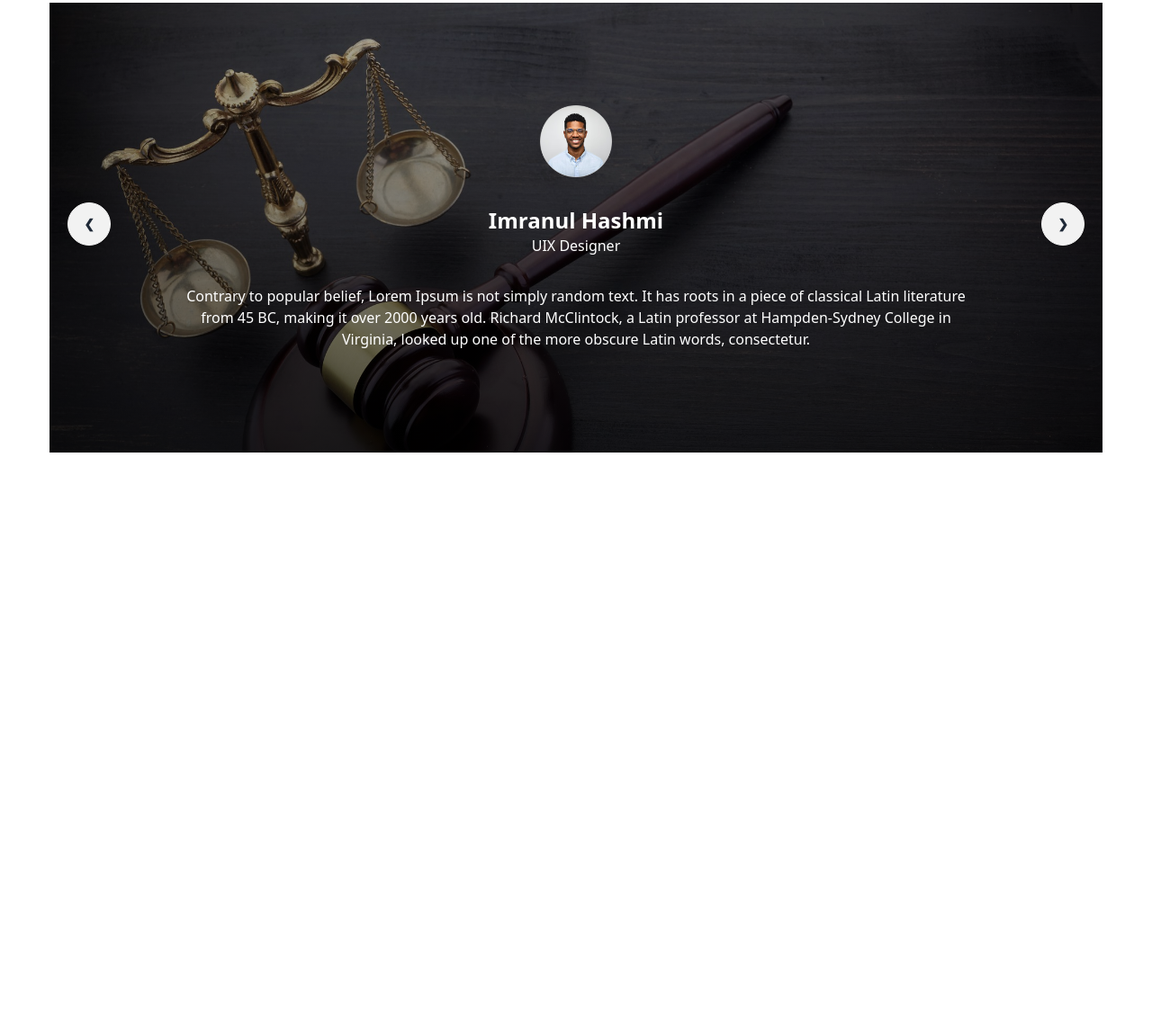
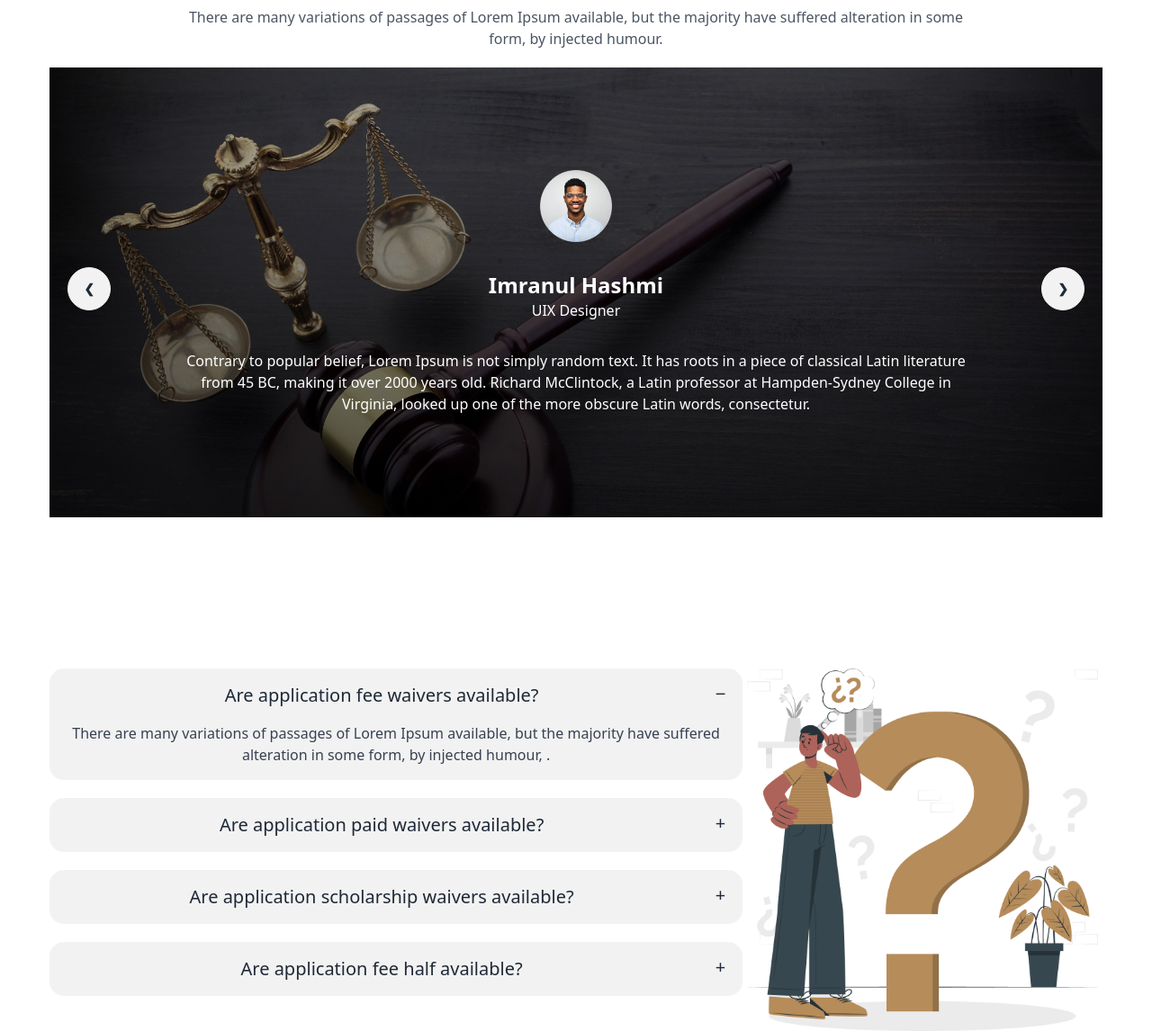
Before and after one commit to 2020331070-AsmShuvo/Legal-Solution-Tailwind-DaisyUI, a plain HTML site: page index.html in a window 1280 px wide. Shown: the part 1815-2961 px from the top of the page at 90% size. Before the commit the page ends 2318 px from the top, so only its background shows below. Drawn offline with nearby package versions, Linux system fonts and the light colour scheme.

Commit message:
faq added

```diff
--- a/index.html
+++ b/index.html
@@ -197,10 +197,10 @@
 
       <!-- client review area-->
       <section class="space-y-5">
-        <h2 class="text-5xl font-bold garamond mt-20">
+        <h2 class="text-5xl font-bold garamond mt-32">
           What Our Client Say
         </h2>
-        <p class="text-gray-600">There are many variations of passages of Lorem Ipsum available, but the majority have suffered alteration in some form, by injected humour.</p>
+        <p class="text-gray-600 w-3/4 mx-auto">There are many variations of passages of Lorem Ipsum available, but the majority have suffered alteration in some form, by injected humour.</p>
         <!----------------- carousel --------------------------->
         <div class="carousel w-full h-[500px] ">
           <div id="slide1" class="carousel-item relative w-full  carousel-item-1">
@@ -252,7 +252,52 @@
         </div>
       </section>
 
-      <!--  -->
+      <!-- F A Q -->
+      <section class="flex flex-col md:flex-row">
+        <div class="mt-32">
+          <div class="collapse collapse-plus bg-base-200 mb-5">
+            <input type="radio" name="my-accordion-3" checked="checked" />
+            <div class="collapse-title text-xl font-medium">
+              Are application fee waivers available?
+            </div>
+            <div class="collapse-content">
+              <p class="text-gray-700">There are many variations of passages of Lorem Ipsum available, but the majority have suffered alteration in some form, by injected humour, . </p>
+            </div>
+          </div>
+          <div class="collapse collapse-plus bg-base-200 mb-5">
+            <input type="radio" name="my-accordion-3" />
+            <div class="collapse-title text-xl font-medium">
+              Are application paid waivers available?
+            </div>
+            <div class="collapse-content">
+              <p class="text-gray-700">There are many variations of passages of Lorem Ipsum available, but the majority have suffered alteration in some form, by injected humour, . </p>
+            </div>
+          </div>
+          <div class="collapse collapse-plus bg-base-200 mb-5">
+            <input type="radio" name="my-accordion-3" />
+            <div class="collapse-title text-xl font-medium">
+              Are application scholarship waivers available?
+            </div>
+            <div class="collapse-content">
+              <p class="text-gray-700">There are many variations of passages of Lorem Ipsum available, but the majority have suffered alteration in some form, by injected humour, . </p>
+            </div>
+          </div>
+          <div class="collapse collapse-plus bg-base-200 mb-5">
+            <input type="radio" name="my-accordion-3" />
+            <div class="collapse-title text-xl font-medium">
+              Are application fee half available?
+            </div>
+            <div class="collapse-content">
+              <p>hello</p>
+            </div>
+          </div>
+        </div>
+
+        <div class="mt-32">
+          <img src="images/faq.png" alt="">
+        </div>
+
+      </section>
 
     </main>
 
```
